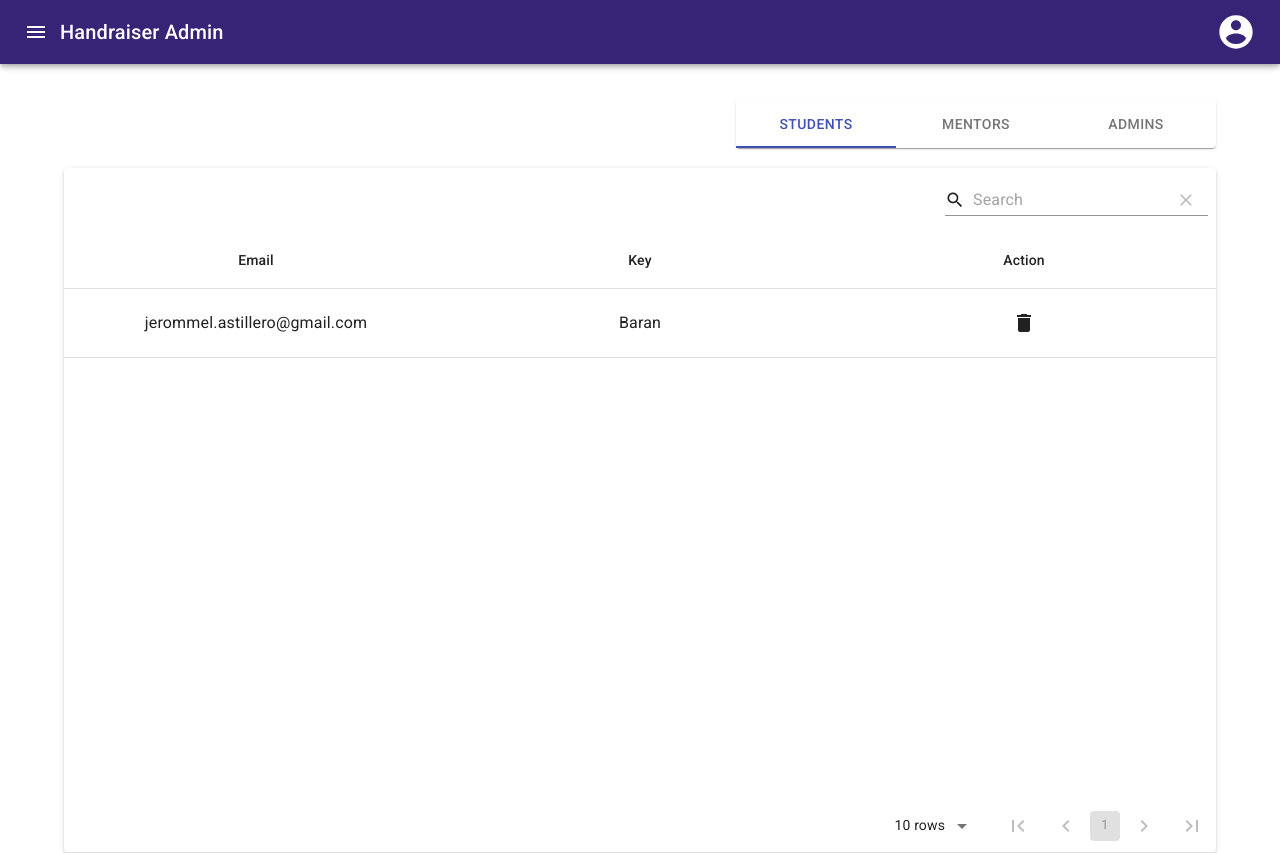
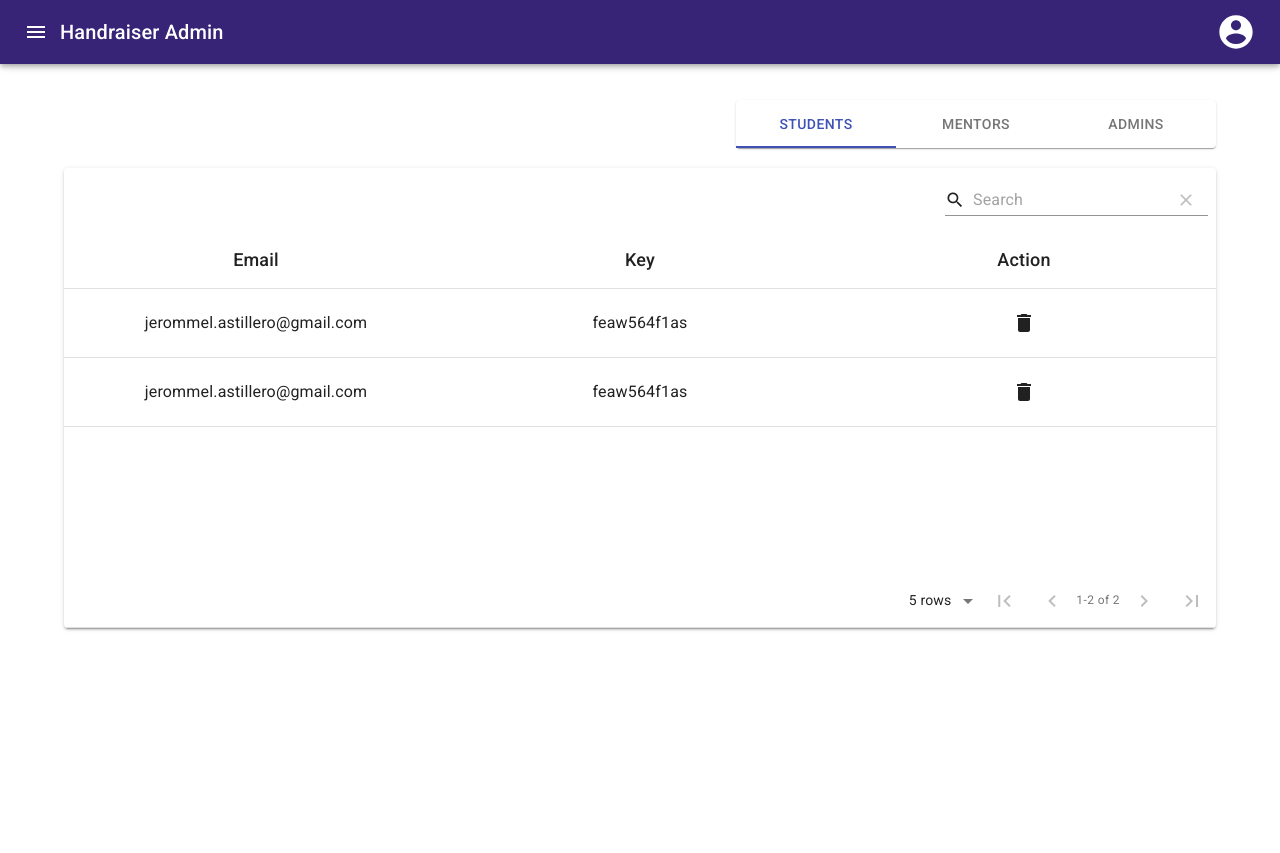
Before and after one commit to Handraiser-Project-Team-2/handraiser, a React (Create React App) app in the folder handraiser-app/: page /superadmin in a window 1280 px wide. After the commit the page ends 800 px from the top, so only its background shows below. Built offline with nearby package versions, Linux system fonts and the light colour scheme.

Commit message:
Added Generate Key

```diff
--- /dev/null
+++ b/handraiser-app/src/components/Generate-Key/Generate.js
@@ -0,0 +1,43 @@
+import React from "react";
+import Button from "@material-ui/core/Button";
+import Dialog from "@material-ui/core/Dialog";
+import DialogActions from "@material-ui/core/DialogActions";
+import DialogContent from "@material-ui/core/DialogContent";
+import DialogTitle from "@material-ui/core/DialogTitle";
+import TextField from "@material-ui/core/TextField";
+
+export const GenerateKey = props => {
+  const { handleClose, open } = props;
+  return (
+    <div>
+      <Dialog
+        open={open}
+        onClose={handleClose}
+        aria-labelledby="alert-dialog-title"
+        aria-describedby="alert-dialog-description"
+      >
+        <DialogTitle id="alert-dialog-title">
+          {"Enter Email Address"}
+        </DialogTitle>
+        <DialogContent>
+          <form noValidate autoComplete="off">
+            <TextField
+              id="email"
+              type="email"
+              label="Email"
+              variant="outlined"
+            />
+          </form>
+        </DialogContent>
+        <DialogActions>
+          <Button onClick={handleClose} color="primary">
+            Submit
+          </Button>
+          <Button onClick={handleClose} color="primary" autoFocus>
+            Cancel
+          </Button>
+        </DialogActions>
+      </Dialog>
+    </div>
+  );
+};
--- a/handraiser-app/src/components/Styles/Styles.js
+++ b/handraiser-app/src/components/Styles/Styles.js
@@ -4,14 +4,14 @@ export const TabBox = styled.div`
   display: flex;
   flex-direction: row-reverse;
   justify-content: space-between;
-  @media screen and (max-width: 320px) {
+  @media screen and (max-width: 425px) {
     flex-direction: column;
   }
 `;
 
 export const BtnBox = styled.div`
   display: flex;
-  @media screen and (max-width: 320px) {
+  @media screen and (max-width: 425px) {
     flex-direction: column;
     padding-top: 10px;
   }
@@ -20,3 +20,47 @@ export const BtnBox = styled.div`
 export const RowCont = styled.div`
   text-align: center;
 `;
+
+export const TableStyle = styled.div`
+  @media only screen and (max-width: 425px),
+    (height: 1024px) and (width: 1366px) and (-webkit-min-device-pixel-ratio: 1.5) and (orientation: landscape),
+    (width: 1024px) and (height: 1366px) and (-webkit-min-device-pixel-ratio: 1.5) and (orientation: portrait) {
+    td,
+    tr {
+      display: block;
+    }
+    thead tr {
+      display: none;
+      position: absolute;
+      top: -9999px;
+      left: -9999px;
+    }
+    tr {
+      border-bottom: 3px solid lightgray;
+      border-radius: 10px;
+    }
+    td {
+      border: none;
+      border-bottom: 1px solid #eee;
+      position: relative;
+      padding-left: 25%;
+    }
+    td:before {
+      position: absolute;
+      top: 10px;
+      left: 6px;
+      width: 100%;
+      padding: 10px;
+      white-space: nowrap;
+    }
+    td:nth-of-type(1):before {
+      content: "Email";
+    }
+    td:nth-of-type(2):before {
+      content: "Key";
+    }
+    td:nth-of-type(3):before {
+      content: "Action";
+    }
+  }
+`;
--- a/handraiser-app/src/components/Super-Admin/Super-Admin.js
+++ b/handraiser-app/src/components/Super-Admin/Super-Admin.js
@@ -59,6 +59,7 @@ export default function NavBar() {
           >
             <MenuItem onClick={handleClose}>Profile</MenuItem>
             <MenuItem onClick={handleClose}>My account</MenuItem>
+            <MenuItem onClick={handleClose}>Logout</MenuItem>
           </Menu>
         </Toolbar>
       </AppBar>
--- a/handraiser-app/src/components/Table/Table.js
+++ b/handraiser-app/src/components/Table/Table.js
@@ -5,7 +5,7 @@ import Zoom from "@material-ui/core/Zoom";
 import Button from "@material-ui/core/Button";
 import { Tooltip } from "@material-ui/core";
 
-import { RowCont } from "../Styles/Styles";
+import { RowCont, TableStyle } from "../Styles/Styles";
 
 export const TableCont = props => {
   const { tabValue } = props;
@@ -35,7 +35,7 @@ export const TableCont = props => {
         render: rowData => (
           <React.Fragment>
             <RowCont>
-              <Tooltip TransitionComponent={Zoom} title="Delete Contact">
+              <Tooltip TransitionComponent={Zoom} title="Delete">
                 <Button>
                   <DeleteIcon />
                 </Button>
@@ -46,28 +46,34 @@ export const TableCont = props => {
       }
     ],
     data: [
-      { email: "jerommel.astillero@gmail.com", key: "Baran", birthYear: 1987 }
+      { email: "jerommel.astillero@gmail.com", key: "feaw564f1as" },
+      { email: "jerommel.astillero@gmail.com", key: "feaw564f1as" }
     ]
   });
 
-  console.log(props.tabValue);
-
   return (
+    <TableStyle>
       <MaterialTable
         title=""
         columns={state.columns}
         data={state.data}
         options={{
-        pageSize: 10,
+          pageSize: 5,
           sorting: false,
-        pageSizeOptions: [10, 15, 20],
+          pageSizeOptions: [5, 10, 15, 20],
           actionsColumnIndex: -1,
           selection: false,
-        paginationType: "stepped",
+          draggable: false,
           headerStyle: {
-          textAlign: "center"
+            textAlign: "center",
+            fontSize: 18
+          },
+          cellStyle: {
+            width: 20,
+            maxWidth: 20
           }
         }}
       />
+    </TableStyle>
   );
 };
--- a/handraiser-app/src/components/Tabs/Tabs.js
+++ b/handraiser-app/src/components/Tabs/Tabs.js
@@ -9,6 +9,7 @@ import Button from "@material-ui/core/Button";
 import { TabBox, BtnBox } from "../Styles/Styles";
 
 import { TableCont } from "../Table/Table";
+import { GenerateKey } from "../Generate-Key/Generate";
 
 function TabPanel(props) {
   const { children, value, index, ...other } = props;
@@ -30,9 +31,18 @@ function TabPanel(props) {
 export const TabBtn = props => {
   const [tabValue, setTabValue] = useState(0);
   const [hide, setHide] = useState(false);
+  const [open, setOpen] = useState(false);
 
   const handleChange = (event, newValue) => {
     setTabValue(newValue);
+  };
+
+  const handleOpen = () => {
+    setOpen(true);
+  };
+
+  const handleClose = () => {
+    setOpen(false);
   };
 
   return (
@@ -63,7 +73,11 @@ export const TabBtn = props => {
         </Paper>
         {hide && (
           <BtnBox>
-            <Button variant="contained" color="primary">
+            <Button
+              variant="contained"
+              color="primary"
+              onClick={() => handleOpen(props)}
+            >
               Generate Key
             </Button>
           </BtnBox>
@@ -78,6 +92,7 @@ export const TabBtn = props => {
       <TabPanel value={tabValue} index={2}>
         <TableCont tabValue={tabValue} />
       </TabPanel>
+      <GenerateKey handleClose={handleClose} open={open} />
     </React.Fragment>
   );
 };
```
Lines whose indentation alone changed are shown as unchanged.
